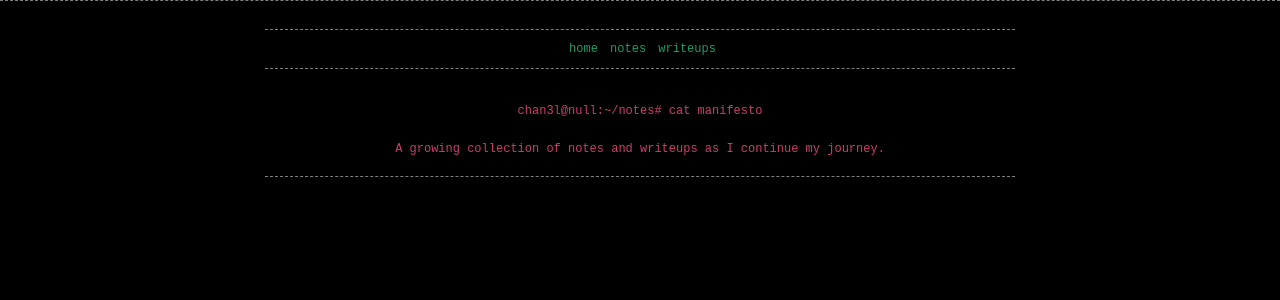
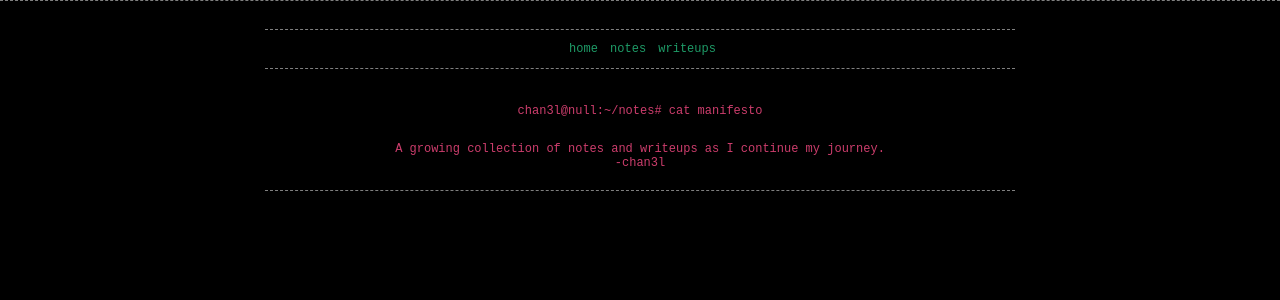
Before and after one commit to ch4n3l/ch4n3l.github.io, a Jekyll site: the page built from index.md, in a window 1280 px wide. Shown: the top 300 px of the page. Built offline with Jekyll 4.4.1, drawn with Linux system fonts in a browser that asks for light colours.

Commit message:
almost odne

```diff
--- a/index.md
+++ b/index.md
@@ -5,3 +5,4 @@ layout: content
 <center>chan3l@null:~/notes# cat manifesto</center>
 <br>
 <center>A growing collection of notes and writeups as I continue my journey.</center>
+<center>-chan3l</center>
```
